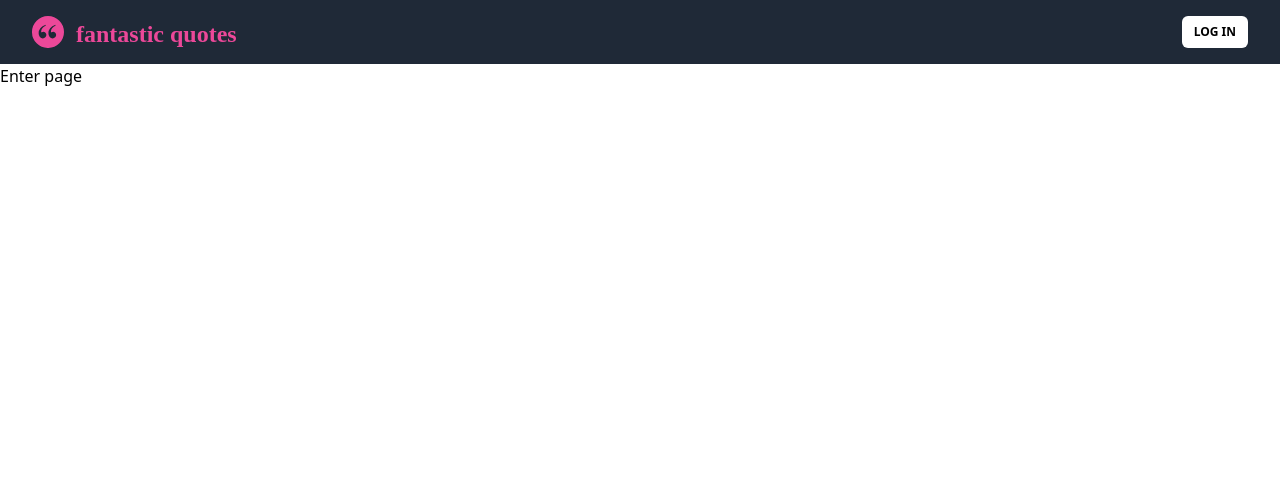
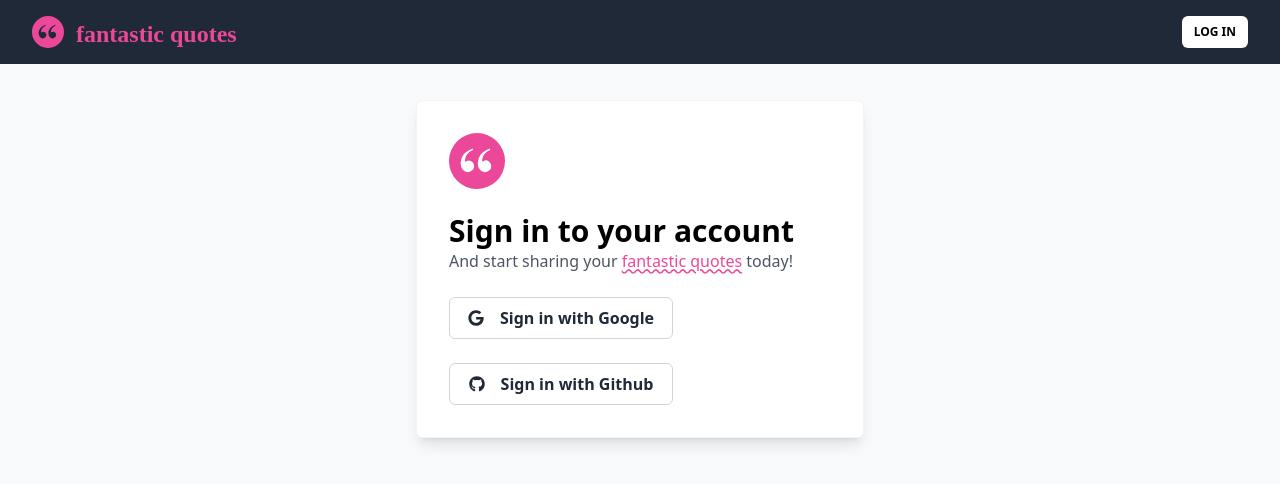
Before and after one commit to rodrigogama/fantastic-quotes, a Next.js app: page /enter in a window 1280 px wide. Shown: the top 484 px of the page. Built offline with nearby package versions, Linux system fonts and the light colour scheme; no server answers; a web font is replaced by a local one.

Commit message:
wip: username form

```diff
--- a/components/Navbar.tsx
+++ b/components/Navbar.tsx
@@ -1,16 +1,17 @@
 import React from 'react';
 import Link from 'next/link';
-import { FaPlus } from 'react-icons/fa';
+import { FiPlus } from 'react-icons/fi';
 import { Logo } from './Logo';
+import { useUserAuthentication } from '../context/user';
 
-type NavbarProps = {
-  user?: {
-    photoURL: string;
-  };
-  username?: string;
-};
+const AVATAR_URL =
+  'https://images.unsplash.com/placeholder-avatars/extra-large.jpg?auto=format&fit=crop&w=64&h=64&q=60&crop=faces&bg=fff';
 
-export const Navbar: React.FC<NavbarProps> = ({ user, username }) => {
+export const Navbar: React.FC = () => {
+  const { user, username } = useUserAuthentication();
+
+  console.log({ user, username });
+
   return (
     <nav className="bg-gray-800">
       <div className="max-w-7xl mx-auto px-2 sm:px-6 lg:px-8">
@@ -28,7 +29,7 @@ export const Navbar: React.FC<NavbarProps> = ({ user, username }) => {
             <div className="flex items-center space-x-3">
               <Link href="/admin" passHref>
                 <a className="inline-flex items-center px-3 py-2 rounded-md text-sm font-medium text-gray-300 transition-all hover:bg-gray-700 hover:text-white">
-                  <FaPlus className="w-6" />
+                  <FiPlus className="w-6" />
                   Add a quote
                 </a>
               </Link>
@@ -36,7 +37,7 @@ export const Navbar: React.FC<NavbarProps> = ({ user, username }) => {
                 <a className="rounded-full transition hover:outline-none hover:ring-2 hover:ring-offset-2 hover:ring-offset-gray-800 hover:ring-white">
                   <img
                     className="h-10 w-10 rounded-full"
-                    src={user?.photoURL}
+                    src={user?.photoURL ?? AVATAR_URL}
                     alt="User avatar"
                   />
                 </a>
@@ -44,10 +45,18 @@ export const Navbar: React.FC<NavbarProps> = ({ user, username }) => {
             </div>
           )}
 
-          {!username && (
-            <Link href="enter" passHref>
+          {!user && (
+            <Link href="/enter" passHref>
               <a className="rounded-md bg-white py-2 px-3 text-xs font-semibold uppercase text-grey-800 hover:bg-opacity-90 transition-opacity">
                 Log in
+              </a>
+            </Link>
+          )}
+
+          {user && !username && (
+            <Link href="/enter" passHref>
+              <a className="rounded-md bg-white py-2 px-3 text-xs font-semibold uppercase text-grey-800 hover:bg-opacity-90 transition-opacity">
+                Create username
               </a>
             </Link>
           )}
--- /dev/null
+++ b/components/SignInForm.tsx
@@ -0,0 +1,51 @@
+import React from 'react';
+import { FaGithub, FaGoogle } from 'react-icons/fa';
+import { auth, githubAuthProvider, googleAuthProvider } from '../lib/firebase';
+
+export const SignInForm = () => {
+  const handleSignInWithGoogle = async () => {
+    try {
+      await auth.signInWithPopup(googleAuthProvider);
+    } catch (err) {
+      alert('couldnt login with google');
+    }
+  };
+
+  const handleSignInWithGithub = async () => {
+    try {
+      await auth.signInWithPopup(githubAuthProvider);
+    } catch (err) {
+      alert('couldnt login with github');
+    }
+  };
+
+  return (
+    <div className="form">
+      <div>
+        <h3 className="form-title">Sign in to your account</h3>
+        <p className="text-sm text-gray-600 sm:text-base">
+          And start sharing your{' '}
+          <span className="text-pink-500 underline decoration-pink-500 decoration-wavy">
+            fantastic quotes
+          </span>{' '}
+          today!
+        </p>
+      </div>
+
+      <button
+        className="btn-sign-in max-w-[224px]"
+        onClick={handleSignInWithGoogle}
+      >
+        <FaGoogle className="mr-4" />
+        Sign in with Google
+      </button>
+      <button
+        className="btn-sign-in max-w-[224px]"
+        onClick={handleSignInWithGithub}
+      >
+        <FaGithub className="mr-4" />
+        Sign in with Github
+      </button>
+    </div>
+  );
+};
--- /dev/null
+++ b/components/UsernameForm.tsx
@@ -0,0 +1,123 @@
+import React from 'react';
+import { FiAtSign } from 'react-icons/fi';
+import { SubmitHandler, useForm } from 'react-hook-form';
+import { yupResolver } from '@hookform/resolvers/yup';
+import * as yup from 'yup';
+import { useUserData } from '../hooks/useUserData';
+import { firestore } from '../lib/firebase';
+
+type FormData = {
+  username: string;
+};
+
+type FormSubmitHandler = SubmitHandler<FormData>;
+
+const formSchema = yup.object().shape({
+  username: yup
+    .string()
+    .required('Username is required.')
+    .min(3, 'Username must be between 3 and 15 characters.')
+    .max(15, 'Username must be between 3 and 15 characters.')
+    .matches(
+      /^(?=[a-zA-Z0-9._]{3,15}$)(?!.*[_.]{2})[^_.].*[^_.]$/,
+      'Wrong pattern',
+    ),
+});
+
+export const UserProfileForm = () => {
+  const [isUsernameValid, setIsUsernameValid] = React.useState<Boolean>(false);
+  const { user } = useUserData();
+  const {
+    register,
+    handleSubmit,
+    setFocus,
+    formState: { errors, isValid: isFormValid, dirtyFields },
+  } = useForm({
+    mode: 'onChange',
+    resolver: yupResolver(formSchema),
+  });
+
+  React.useEffect(() => {
+    setFocus('username');
+  }, [setFocus]);
+
+  const handleUsernameCheck: FormSubmitHandler = async ({ username }) => {
+    const ref = firestore.doc(`usernames/${username}`);
+    const { exists } = await ref.get();
+    setIsUsernameValid(!exists);
+  };
+
+  const handleUsernameSave: FormSubmitHandler = async ({ username }) => {
+    // Create refs for both documents
+    const userDoc = firestore.doc(`users/${user?.uid}`);
+    const usernameDoc = firestore.doc(`usernames/${username}`);
+
+    // Commit both docs together as a batch write.
+    const batch = firestore.batch();
+    batch.set(userDoc, {
+      username: username,
+      photoURL: user?.photoURL,
+      displayName: user?.displayName,
+    });
+    batch.set(usernameDoc, { uid: user?.uid });
+  };
+
+  const handleOnChangeUsername = e => {
+    setIsUsernameValid(false);
+    usernameRegisterField.onChange(e);
+  };
+
+  const usernameRegisterField = register('username');
+
+  return (
+    <form autoComplete="off" className="form">
+      <h3 className="form-title">user profile</h3>
+      <div>
+        <label htmlFor="email" className="form-label">
+          Username
+        </label>
+
+        <div className="relative">
+          <div className="absolute inset-y-0 left-0 flex items-center pl-3 pointer-events-none">
+            <FiAtSign className="w-5 h-5 text-pink-500 dark:text-gray-400" />
+          </div>
+          <input
+            {...usernameRegisterField}
+            className="form-input pl-9"
+            maxLength={15}
+            onChange={handleOnChangeUsername}
+            // {...register('username', { onChange: handleOnChangeUsername })}
+          />
+        </div>
+        {errors?.username && (
+          <p className="form-label form-label--error">
+            {errors.username.message}
+          </p>
+        )}
+
+        {isUsernameValid && (
+          <p className="form-label form-label--success">Username available!</p>
+        )}
+      </div>
+
+      {(!isUsernameValid || !isFormValid) && (
+        <button
+          className="form-submit"
+          disabled={!isFormValid}
+          onClick={handleSubmit(handleUsernameCheck)}
+        >
+          Check username
+        </button>
+      )}
+
+      {isUsernameValid && isFormValid && (
+        <button
+          className="form-submit"
+          onClick={handleSubmit(handleUsernameSave)}
+        >
+          Save
+        </button>
+      )}
+    </form>
+  );
+};
--- /dev/null
+++ b/context/user.tsx
@@ -0,0 +1,36 @@
+import React from 'react';
+import { User } from 'firebase/auth';
+import { useAuthState } from 'react-firebase-hooks/auth';
+import { auth, firestore } from '../lib/firebase';
+import { useUserData } from '../hooks/useUserData';
+
+type AuthenticationState = {
+  user: User | null | undefined;
+  username: string | null;
+};
+
+const INITIAL_STATE: AuthenticationState = {
+  user: null,
+  username: null,
+};
+
+export const UserAuthenticationContext = React.createContext(INITIAL_STATE);
+
+export const UserAuthenticationProvider: React.FC = ({ children }) => {
+  // @ts-ignore
+  const { user, username } = useUserData();
+
+  const authDataValue = React.useMemo(
+    () => ({ user, username }),
+    [user, username],
+  );
+
+  return (
+    <UserAuthenticationContext.Provider value={authDataValue}>
+      {children}
+    </UserAuthenticationContext.Provider>
+  );
+};
+
+export const useUserAuthentication = () =>
+  React.useContext(UserAuthenticationContext);
--- /dev/null
+++ b/hooks/useUserData.ts
@@ -0,0 +1,27 @@
+import React from 'react';
+import { useAuthState } from 'react-firebase-hooks/auth';
+import { auth, firestore } from '../lib/firebase';
+
+export const useUserData = () => {
+  // @ts-ignore
+  const [user] = useAuthState(auth);
+  const [username, setUsername] = React.useState<string | null>(null);
+
+  React.useEffect(() => {
+    // turn off realtime subscription
+    let unsubscribe;
+
+    if (user) {
+      const ref = firestore.collection('users').doc(user.uid);
+      unsubscribe = ref.onSnapshot(doc => {
+        setUsername(doc.data()?.username);
+      });
+    } else {
+      setUsername(null);
+    }
+
+    return unsubscribe;
+  }, [user]);
+
+  return { user, username };
+};
--- a/lib/firebase.ts
+++ b/lib/firebase.ts
@@ -18,6 +18,7 @@ if (!firebase.apps.length) {
 
 export const auth = firebase.auth();
 export const googleAuthProvider = new firebase.auth.GoogleAuthProvider();
+export const githubAuthProvider = new firebase.auth.GithubAuthProvider();
 
 export const firestore = firebase.firestore();
 export const storage = firebase.storage();
--- a/package.json
+++ b/package.json
@@ -9,13 +9,16 @@
     "lint": "next lint"
   },
   "dependencies": {
+    "@hookform/resolvers": "^2.8.5",
     "firebase": "^9.6.0",
     "next": "12",
     "react": "^17.0.2",
     "react-dom": "^17.0.2",
     "react-firebase-hooks": "^4.0.1",
+    "react-hook-form": "^7.22.1",
     "react-hot-toast": "^2.1.1",
-    "react-icons": "^4.3.1"
+    "react-icons": "^4.3.1",
+    "yup": "^0.32.11"
   },
   "devDependencies": {
     "@types/react": "17.0.20",
--- a/pages/_app.tsx
+++ b/pages/_app.tsx
@@ -2,15 +2,16 @@ import '../styles/globals.css';
 import React from 'react';
 import { Toaster } from 'react-hot-toast';
 import type { AppProps } from 'next/app';
+import { UserAuthenticationProvider } from '../context/user';
 import { Navbar } from '../components/Navbar';
 
 function MyApp({ Component, pageProps }: AppProps) {
   return (
-    <>
+    <UserAuthenticationProvider>
       <Navbar />
       <Component {...pageProps} />
       <Toaster />
-    </>
+    </UserAuthenticationProvider>
   );
 }
 export default MyApp;
--- a/pages/enter.tsx
+++ b/pages/enter.tsx
@@ -1,7 +1,36 @@
 import React from 'react';
+import { NextPage } from 'next';
+import { FaGoogle, FaGithub, FaSignOutAlt } from 'react-icons/fa';
+import { auth, githubAuthProvider, googleAuthProvider } from '../lib/firebase';
+import { useUserAuthentication } from '../context/user';
+import { Logo } from '../components/Logo';
+import { UserProfileForm } from '../components/UsernameForm';
+import { SignInForm } from '../components/SignInForm';
 
-const EnterPage = ({}) => {
-  return <main>Enter page</main>;
+const EnterPage: NextPage = () => {
+  const { user, username } = useUserAuthentication();
+
+  const handleSignOut = async () => {
+    await auth.signOut();
+  };
+
+  return (
+    <main className="container mx-auto flex flex-col items-center py-9 px-6">
+      <div className="p-8 shadow-lg rounded-md border border-gray-100 space-y-6 bg-white w-full max-w-md">
+        <Logo className="text-pink-500 w-12 fill-current sm:w-14" />
+        {user && username && (
+          <button className="btn-sign-in max-w-[224px]" onClick={handleSignOut}>
+            <FaSignOutAlt className="mr-4" />
+            Sign out
+          </button>
+        )}
+
+        {user && !username && <UserProfileForm />}
+
+        {!user && <SignInForm />}
+      </div>
+    </main>
+  );
 };
 
 export default EnterPage;
--- a/styles/globals.css
+++ b/styles/globals.css
@@ -7,4 +7,54 @@
     font-family: Tumbly;
     src: url(/static/fonts/tumbly/tumbly.otf) format('opentype');
   }
+
+  body {
+    @apply bg-gray-50;
+  }
 }
+
+@layer utilities {
+  .ring-transition {
+    @apply ring-2 ring-offset-2 ring-offset-white ring-gray-500;
+  }
+}
+
+@layer components {
+  .btn-sign-in {
+    @apply flex items-center justify-center w-full rounded-md border border-solid border-gray-300 bg-white py-2 px-3 font-semibold text-gray-800 transition;
+    @apply hover:ring-transition;
+  }
+
+  .form {
+    @apply space-y-6;
+  }
+
+  .form-title {
+    @apply text-lg font-semibold;
+    @apply first-letter:capitalize sm:text-3xl;
+  }
+
+  .form-label {
+    @apply block mb-2 text-sm font-medium text-gray-900;
+  }
+
+  .form-label--success {
+    @apply text-green-500 text-xs mt-1;
+  }
+
+  .form-label--error {
+    @apply text-red-500 text-xs mt-1;
+  }
+
+  .form-input {
+    @apply appearance-none block rounded-lg w-full px-3 py-2.5 border border-gray-300 placeholder-gray-500 text-gray-900 transition;
+    @apply focus:outline-none focus:ring-transition;
+    @apply sm:text-sm;
+  }
+
+  .form-submit {
+    @apply w-full text-white bg-gray-800  font-medium rounded-lg text-sm px-5 py-2.5 text-center transition-all;
+    @apply hover:bg-gray-700 focus:ring-4 focus:ring-gray-400;
+    @apply disabled:opacity-75 disabled:cursor-not-allowed disabled:bg-gray-300;
+  }
+}
```
Also changed, not shown: 1 other file (tests, documents, lock files or other folders).
